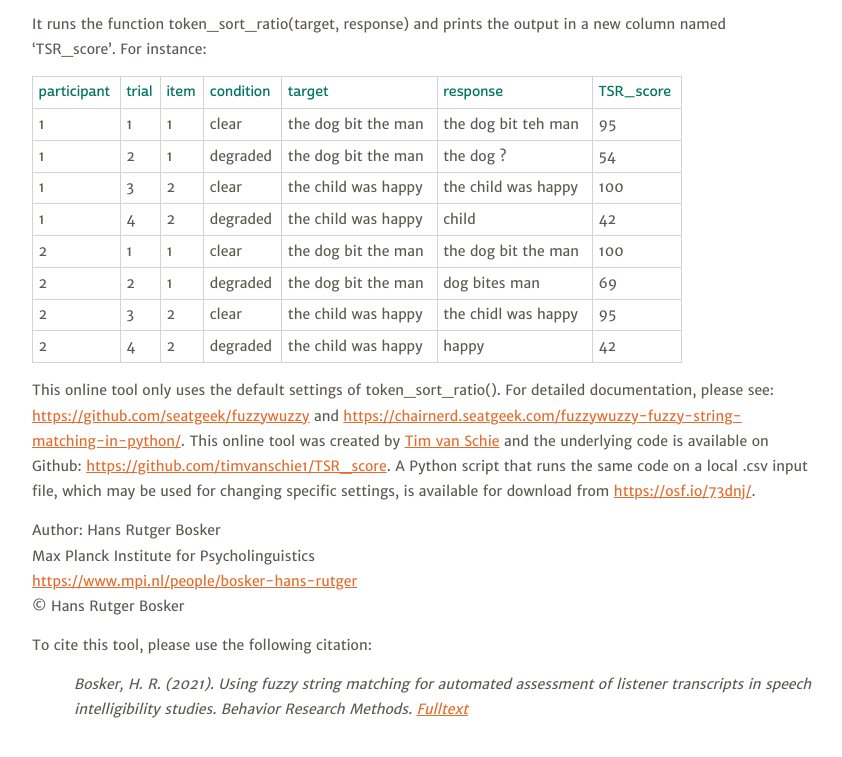
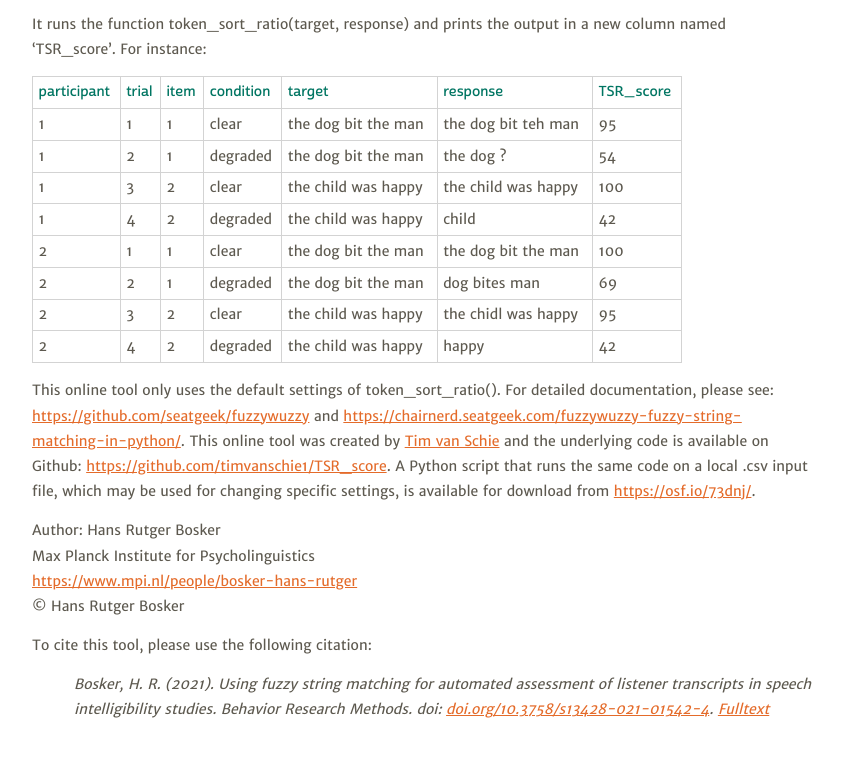
Before and after one commit to timvanschie1/TSR_score, a plain HTML site: page index.html in a window 1280 px wide. Shown: the part 1383-2140 px from the top of the page, without its empty margins (218-1060 px from the left). Drawn offline with Linux system fonts and the light colour scheme.

Commit message:
Update index.html
Added the doi

```diff
--- a/index.html
+++ b/index.html
@@ -280,7 +280,7 @@
 
         <cite>
             Bosker, H. R. (2021). Using fuzzy string matching for automated assessment of listener transcripts in
-            speech intelligibility studies. Behavior Research Methods. <a
+            speech intelligibility studies. Behavior Research Methods. doi: <a href="https://doi.org/10.3758/s13428-021-01542-4">doi.org/10.3758/s13428-021-01542-4</a>. <a
                 href="https://www.mpi.nl/publications/item3277028/using-fuzzy-string-matching-automated-assessment-listener-transcripts">Fulltext</a>
         </cite>
     </div>
```
